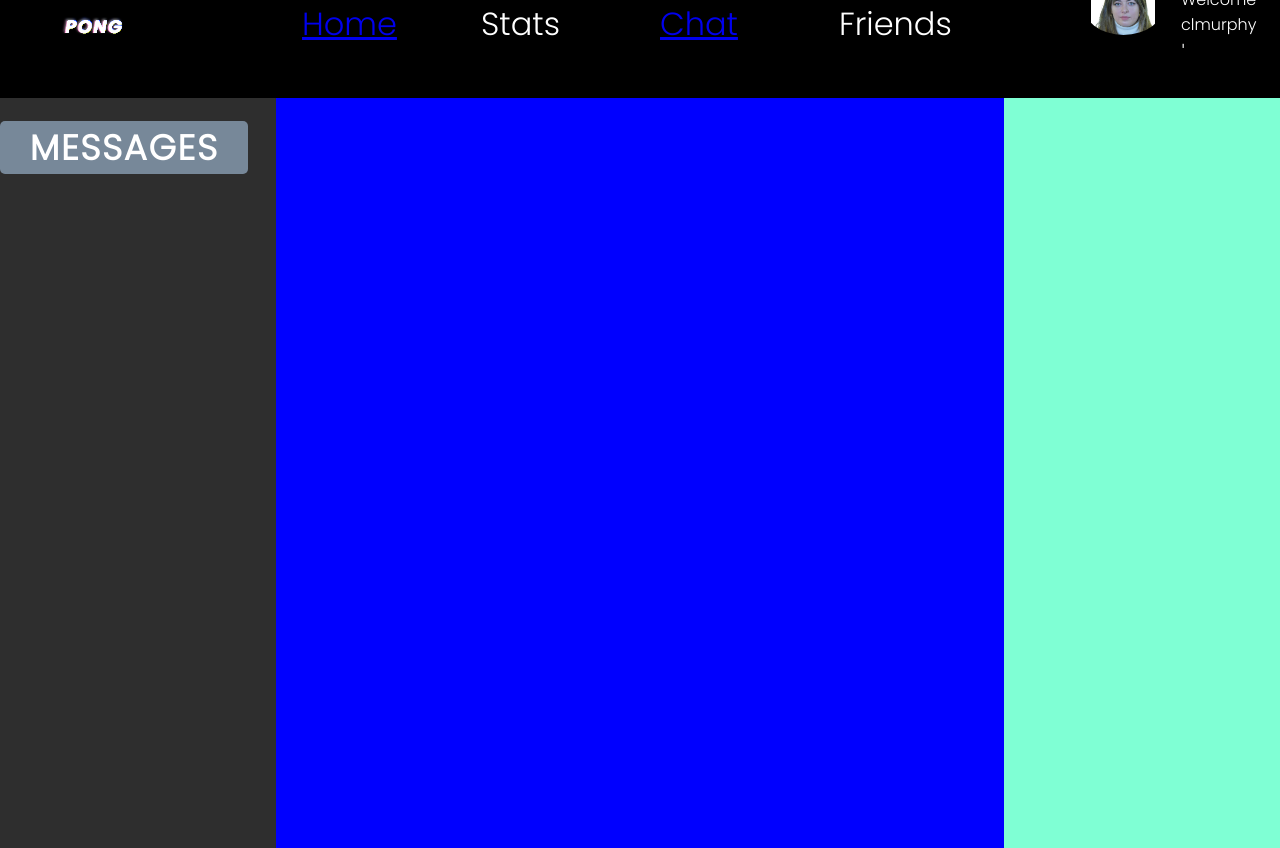
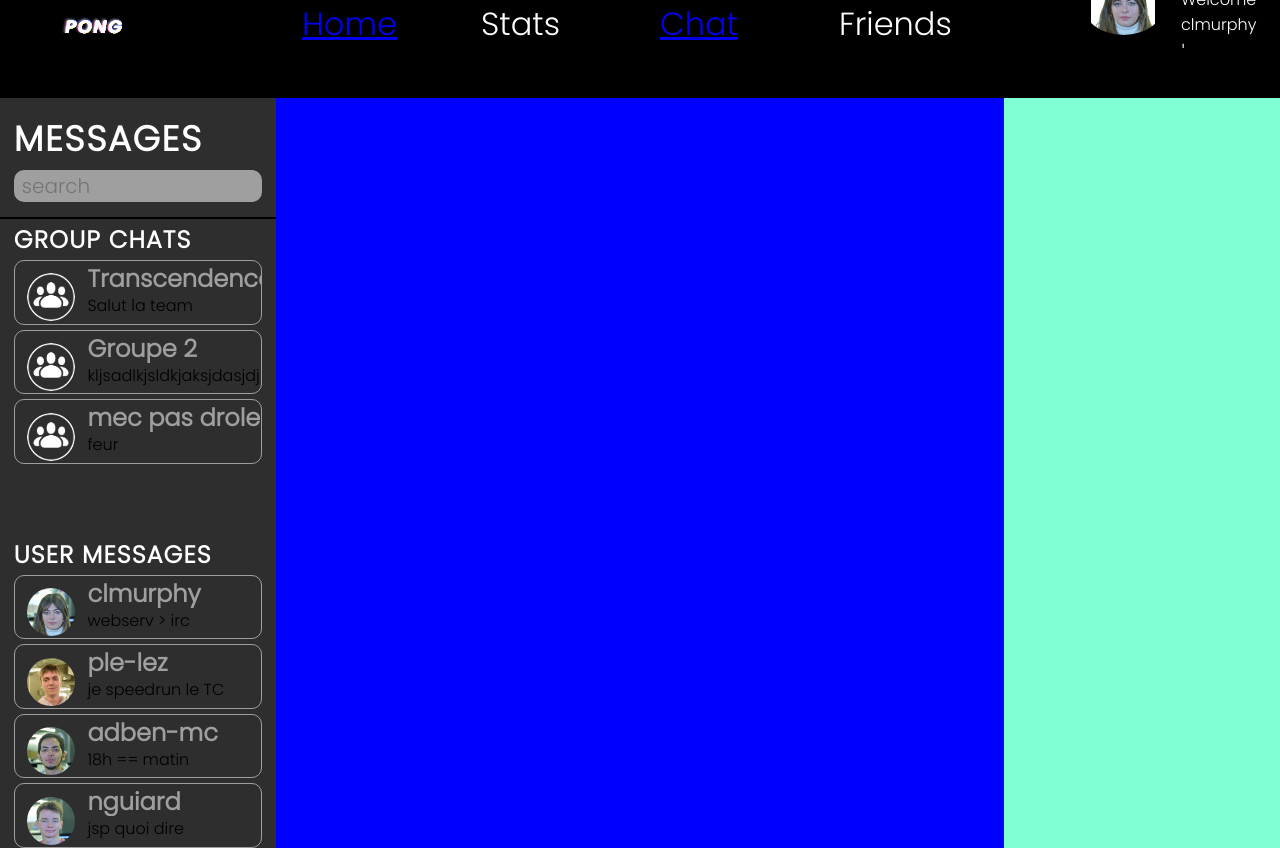
Before and after one commit to clodaghsmurphy/ft_transcendence, a React (Create React App) app in the folder pong_react_app/: page /chat in a window 1280 px wide. Built offline with nearby package versions, Linux system fonts and the light colour scheme.

Commit message:
Partie de droite du chat (channels) presque OK

```diff
--- a/pong_react_app/src/Chat.css
+++ b/pong_react_app/src/Chat.css
@@ -1,12 +1,23 @@
 .channels
 {
 	display: flex;
+	gap: 5px;
 	flex-direction: column;
 	flex-grow: 1;
 	flex-basis: 200px;
 	flex-shrink: 1;
     height: 100%;
     background-color: #2E2E2E;
+	margin-bottom: 5%;
+}
+
+.channels * {
+	margin-left: 5%;
+	margin-right: 5%;
+	margin-top: 0;
+	margin-bottom: 0;
+	width: 90%;
+	font-family: 'Poppins';
 }
 
 .channels h1 {
@@ -15,19 +26,102 @@
 	font-style: normal;
 	letter-spacing: 0.05em;
 	text-transform: uppercase;
+	/* text-align: right; */
 
 	display: flex;
 	flex-direction: row;
-	justify-content: center;
+	justify-content: left;
 	align-items: center;
 	overflow: hidden;
 	object-fit: contain;
 	font-size: 35px;
-	background-color: lightslategrey;
+	/* background-color: lightslategrey; */
 	color: white;
-	width: 90%;
 	border: 0px;
 	border-radius: 5px;
+
+	margin-top: 5%;
+}
+
+.search_bar {
+	background-color: #A09F9F;
+	border: solid 0px black;
+	border-radius: 10px;
+	font-size: 20px;
+	font-family: 'Poppins';
+	padding-left: 0.5rem;
+}
+
+.bar {
+	border-top: 2px solid black;
+	height: 0;
+	margin: 0;
+	margin-top: 10px;
+	width: 100%;
+}
+
+.lists {
+	display: flex;
+	flex-direction: column;
+	/* margin-right: 0; */
+	gap: 5px;
+	flex: 1;
+}
+
+.lists * {
+	margin-left: 0;
+	margin-right: 0;
+	margin-top: 0;
+	margin-bottom: 0;
+	width: 100%;
+}
+
+.lists h1 {
+	font-size: 1.5rem;
+	color: white;
+	justify-content: left;
+	margin-left: 0;
+	margin-top: 0;
+	margin-right: 0;
+}
+
+.chat-button {
+	display: flex;
+	border: #A09F9F 1px solid;
+	margin-left: 0;
+	margin-right: 5%;
+	width: 100%;
+	height: 4.5rem;
+	overflow: hidden;
+	border-radius: 10px;
+}
+
+.chat-button-empty {
+	display: flex;
+	margin-left: 0;
+	margin-right: 5%;
+	width: 100%;
+	height: 4.5rem;
+}
+
+.chat-button img {
+	justify-content: left;
+	aspect-ratio: 1 / 1;
+	flex: none;
+	height: 3rem;
+	width: auto;
+	/* width: 20%; */
+	border-radius: 50%;
+	margin-top: 5%;
+	margin-bottom: 5%;
+	margin-left: 5%;
+	margin-right: 5%;
+}
+
+.chat-button h2 {
+	color: #A09F9F;
+	overflow: hidden;
+	height: 2rem;
 }
 
 .chatbox {
--- a/pong_react_app/src/Chat.tsx
+++ b/pong_react_app/src/Chat.tsx
@@ -2,15 +2,93 @@ import React from 'react'
 import NavBar from './NavBar'
 import './Dashboard.css'
 import './Chat.css'
+import {useState} from 'react'
+import adam from './media/adben-mc.jpg'
+import pierre from './media/ple-lez.jpg'
+import clodagh from './media/clmurphy.jpg'
+import nathan from './media/nguiard.jpg'
+import group_img from './media/group.png'
 
 function Chat()
 {
-    return (
-        <div className="dashboard">
+	return (
+		<div className="dashboard">
         <NavBar />
         <main className="page-wrapper">
             <div className="channels">
 				<h1>Messages</h1>
+
+				<input placeholder='search'
+					className='search_bar'>
+					{/* <button type='submit'>
+						<img src="./media/search-icon.jpg"></img>
+					</button> */}
+				</input>
+
+				<div className='bar'></div>
+
+				<div className='lists'>
+					<h1>Group chats</h1>
+
+					<div className='chat-button'>
+						<img src={group_img}></img>
+						<div>
+						{ /* mettre le dernier message du DM */ }
+							<h2>Transcendence</h2>
+							<div>Salut la team comment ca va?</div>
+						</div>
+					</div>
+					<div className='chat-button'>
+						<img src={group_img}></img>
+						<div>
+							<h2>Groupe 2</h2>
+							<div>kljsadlkjsldkjaksjdasjdjk</div>
+						</div>
+					</div>
+					<div className='chat-button'>
+						<img src={group_img}></img>
+						<div>
+							<h2>mec pas drole</h2>
+							<div>feur</div>
+						</div>
+					</div>
+					<div className='chat-button-empty'>
+					</div>
+				</div>
+
+				<div className='lists'>
+					<h1>User messages</h1>
+
+					<div className='chat-button'>
+						<img src={clodagh}></img>
+						<div>
+							<h2>clmurphy</h2>
+							{ /* mettre le dernier message du DM */ }
+							<div>webserv &gt; irc</div>
+						</div>
+					</div>
+					<div className='chat-button'>
+						<img src={pierre}></img>
+						<div>
+							<h2>ple-lez</h2>
+							<div>je speedrun le TC</div>
+						</div>
+					</div>
+					<div className='chat-button'>
+						<img src={adam}></img>
+						<div>
+							<h2>adben-mc</h2>
+							<div>18h == matin</div>
+						</div>
+					</div>
+					<div className='chat-button'>
+						<img src={nathan}></img>
+						<div>
+							<h2>nguiard</h2>
+							<div>jsp quoi dire</div>
+						</div>
+					</div>
+				</div>
 			</div>
             <div className="chatbox"></div>
             <div className="group-members"></div>
--- a/pong_react_app/src/NavBar.tsx
+++ b/pong_react_app/src/NavBar.tsx
@@ -1,7 +1,7 @@
 import React from 'react'
 import './Dashboard.css'
 import logo from './media/pong-logo.svg'
-import  user_pfp from './media/user.png'
+import user_pfp from './media/user.png'
 
 import { Link } from 'react-router-dom'
 
```
Also changed, not shown: 1 other file (tests, documents, lock files or other folders).
